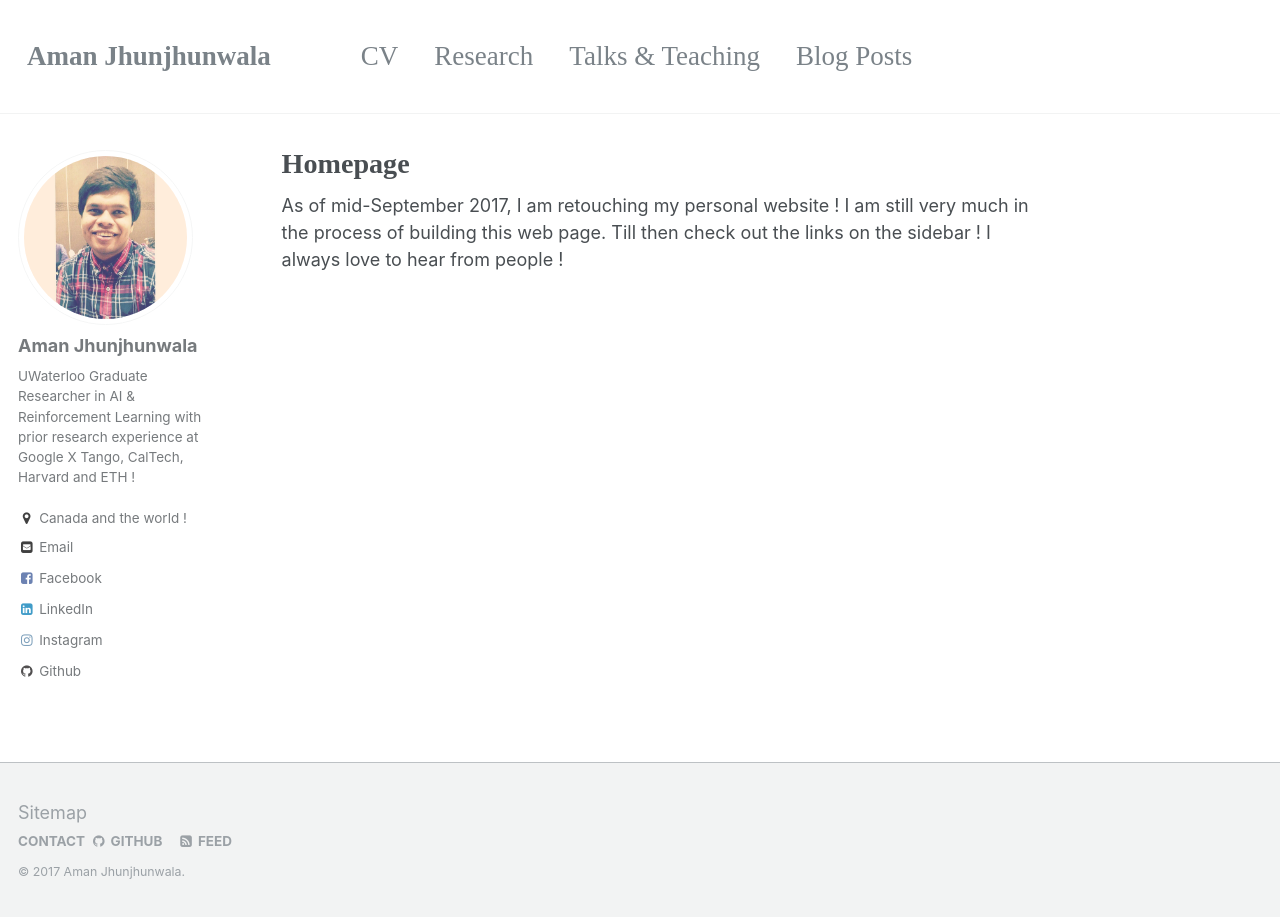
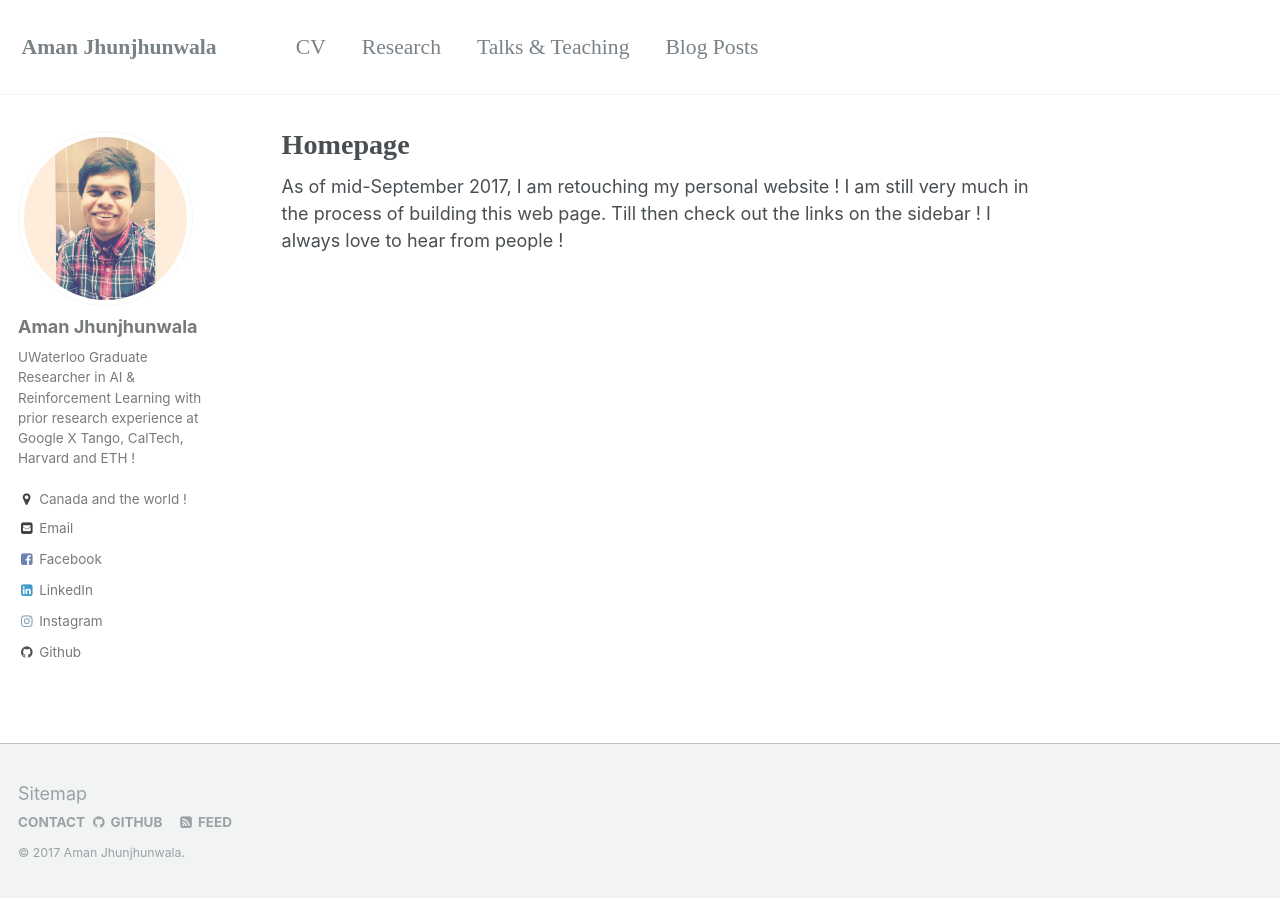
Before and after one commit to amanjhunjhunwala/amanjhunjhunwala.github.io, a Jekyll site: the page built from _pages/about.md, in a window 1280 px wide. Built offline with Jekyll 4.4.1, drawn with Linux system fonts in a browser that asks for light colours; some web fonts are replaced.

Commit message:
Update masthead.html

```diff
--- a/_includes/masthead.html
+++ b/_includes/masthead.html
@@ -1,6 +1,6 @@
 {% include base_path %}
 
-<div class="masthead" style="font-size: 150%;">
+<div class="masthead" style="font-size: 120%;">
   <div class="masthead__inner-wrap">
     <div class="masthead__menu">
       <nav id="site-nav" class="greedy-nav">
```
